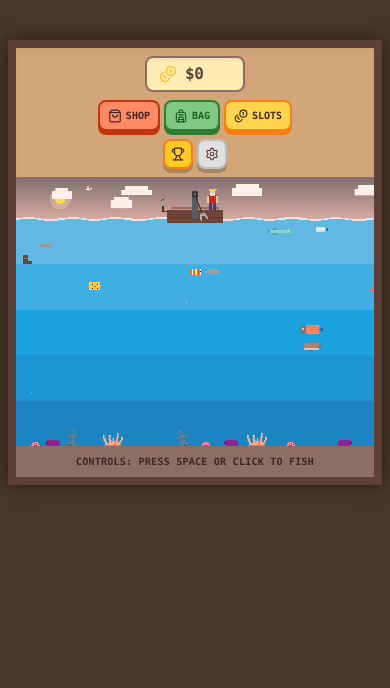
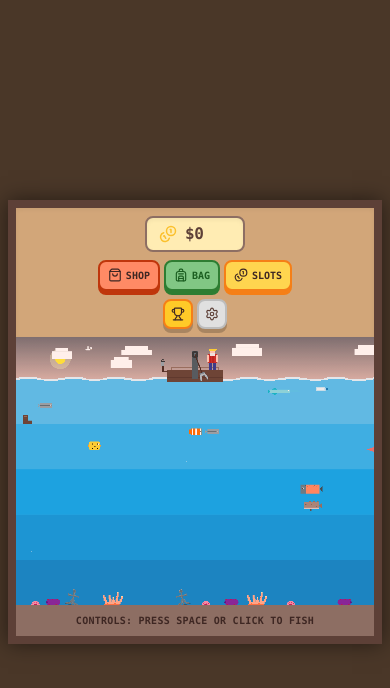
Before and after one commit to WoodyLinwc/pixel-fish-miner, a React (Vite) app in the folder pixel-fish-miner/: page / in a window 390 px wide. Shown: the top 688 px of the page. Built offline with nearby package versions, Linux system fonts and the light colour scheme.

Commit message:
Update App.tsx

```diff
--- a/pixel-fish-miner/App.tsx
+++ b/pixel-fish-miner/App.tsx
@@ -1102,8 +1102,8 @@ const App: React.FC = () => {
     : null;
 
   return (
-    <div className="min-h-screen flex flex-col items-center justify-start md:justify-center font-mono p-2 md:p-4">
-      <div className="w-full max-w-[1024px] flex flex-col shadow-[0_0_20px_rgba(0,0,0,0.5)] mt-8 md:mt-0">
+    <div className="min-h-screen flex flex-col items-center justify-center font-mono p-2 md:p-4">
+      <div className="w-full max-w-[1024px] flex flex-col shadow-[0_0_20px_rgba(0,0,0,0.5)]">
         <StatsPanel
           gameState={gameState}
           onOpenStore={() => setIsStoreOpen(true)}
```
